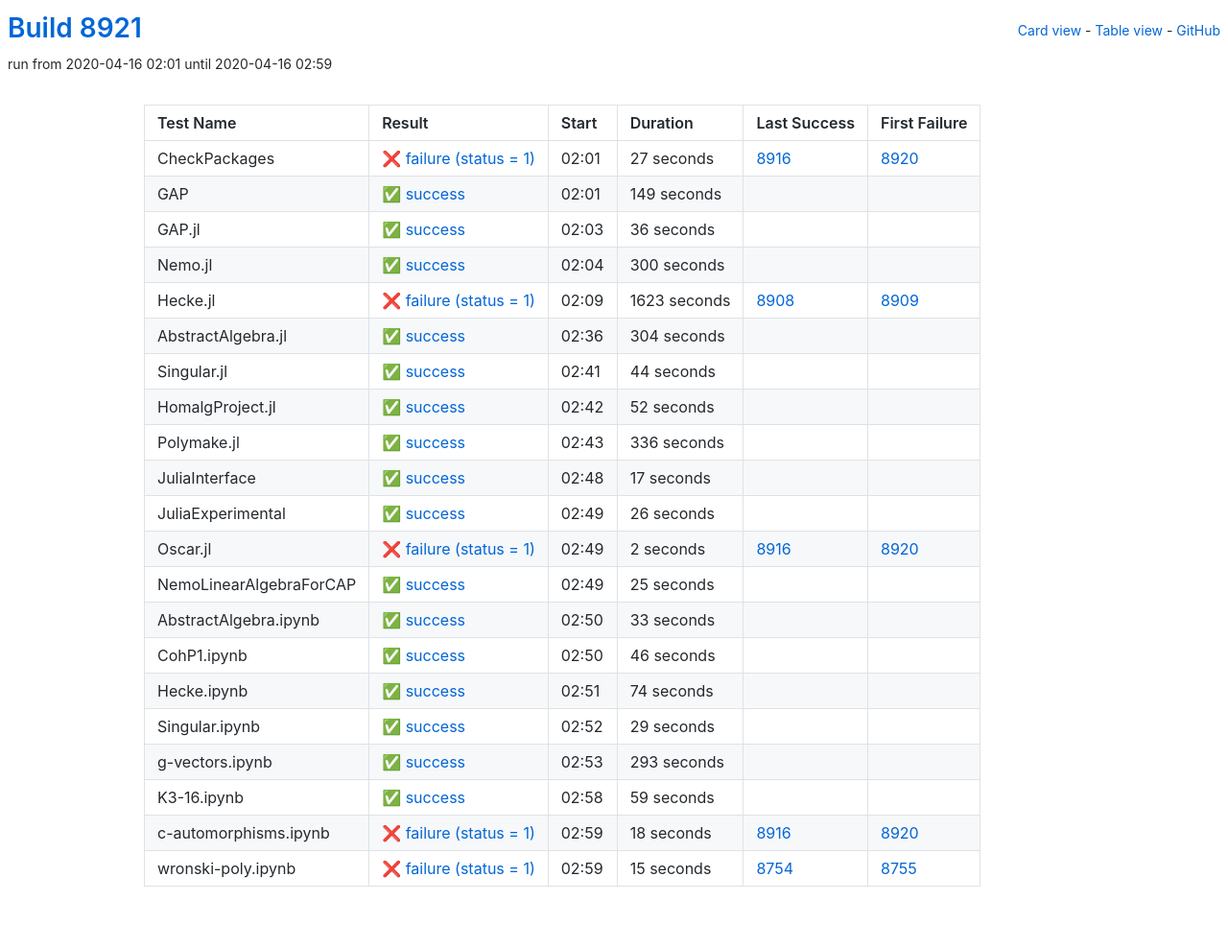
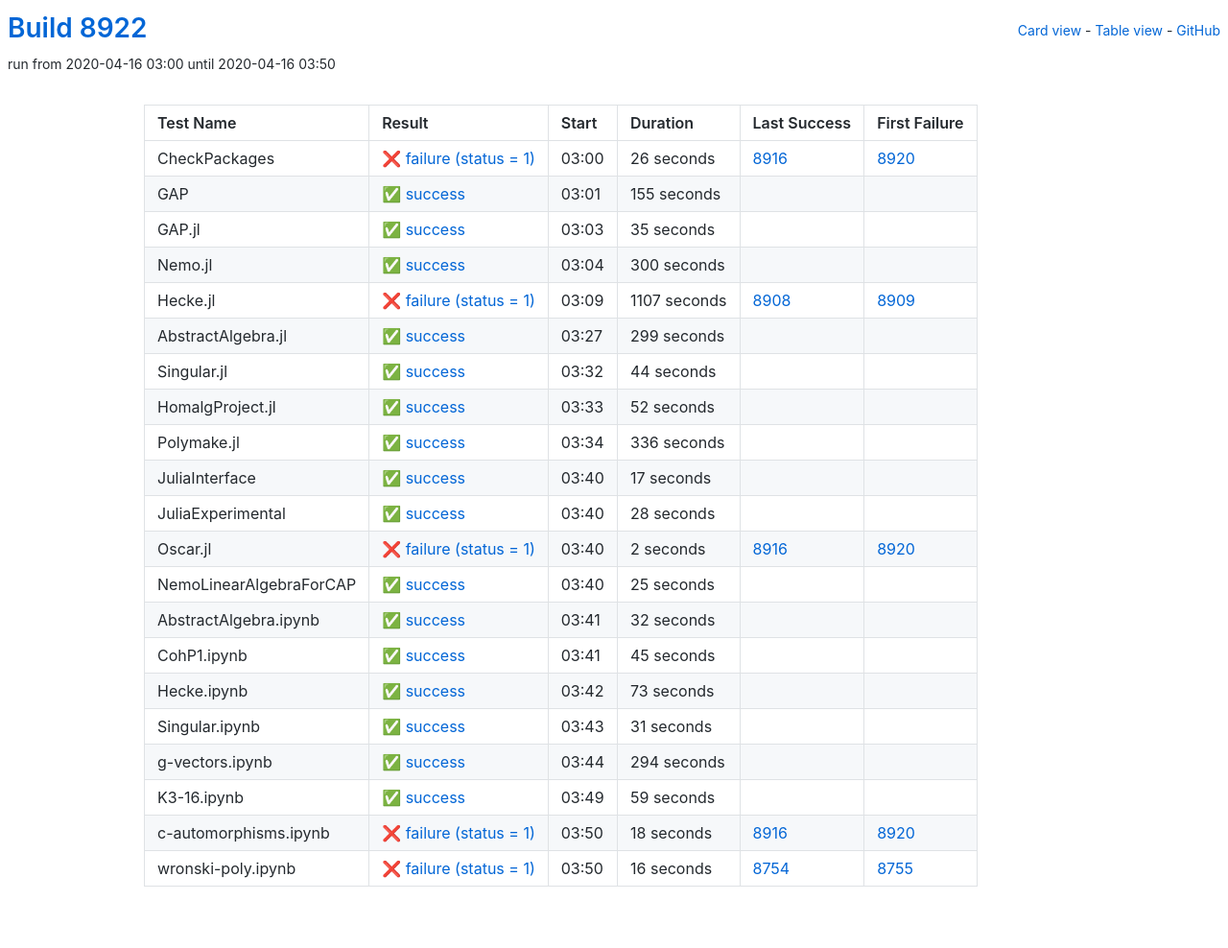
Before and after one commit to oscar-system/oscar-ci-status, a Jekyll site: the page built from table.html, in a window 1280 px wide. Shown: the whole page at 96% size. Built offline with Jekyll 4.4.1, drawn with Linux system fonts in a browser that asks for light colours.

Commit message:
Build 8922

```diff
--- a/_data/ci.yml
+++ b/_data/ci.yml
@@ -1,38 +1,38 @@
-build: 8921
-build_url: https://oscarci.mathematik.uni-kl.de/job/oscar/8921/
+build: 8922
+build_url: https://oscarci.mathematik.uni-kl.de/job/oscar/8922/
 job: oscar
 tests:
-- duration: 27
+- duration: 26
   exitcode: 1
   first_failure: 8920
   first_failure_url: https://oscarci.mathematik.uni-kl.de/job/oscar/8920/
   last_success: 8916
   last_success_url: https://oscarci.mathematik.uni-kl.de/job/oscar/8916/
-  log: https://oscarci.mathematik.uni-kl.de/job/oscar/8921/artifact/logs/build-8921/CheckPackages.log
+  log: https://oscarci.mathematik.uni-kl.de/job/oscar/8922/artifact/logs/build-8922/CheckPackages.log
   name: CheckPackages
-  start: 2020-04-16 02:01
+  start: 2020-04-16 03:00
   status: failure
   success: false
-- duration: 149
+- duration: 155
   exitcode: 0
   first_failure: false
   first_failure_url: null
   last_success: false
   last_success_url: null
-  log: https://oscarci.mathematik.uni-kl.de/job/oscar/8921/artifact/logs/build-8921/GAP.log
+  log: https://oscarci.mathematik.uni-kl.de/job/oscar/8922/artifact/logs/build-8922/GAP.log
   name: GAP
-  start: 2020-04-16 02:01
+  start: 2020-04-16 03:01
   status: success
   success: true
-- duration: 36
+- duration: 35
   exitcode: 0
   first_failure: false
   first_failure_url: null
   last_success: false
   last_success_url: null
-  log: https://oscarci.mathematik.uni-kl.de/job/oscar/8921/artifact/logs/build-8921/GAP.jl.log
+  log: https://oscarci.mathematik.uni-kl.de/job/oscar/8922/artifact/logs/build-8922/GAP.jl.log
   name: GAP.jl
-  start: 2020-04-16 02:03
+  start: 2020-04-16 03:03
   status: success
   success: true
 - duration: 300
@@ -41,31 +41,31 @@ tests:
   first_failure_url: null
   last_success: false
   last_success_url: null
-  log: https://oscarci.mathematik.uni-kl.de/job/oscar/8921/artifact/logs/build-8921/Nemo.jl.log
+  log: https://oscarci.mathematik.uni-kl.de/job/oscar/8922/artifact/logs/build-8922/Nemo.jl.log
   name: Nemo.jl
-  start: 2020-04-16 02:04
+  start: 2020-04-16 03:04
   status: success
   success: true
-- duration: 1623
+- duration: 1107
   exitcode: 1
   first_failure: 8909
   first_failure_url: https://oscarci.mathematik.uni-kl.de/job/oscar/8909/
   last_success: 8908
   last_success_url: https://oscarci.mathematik.uni-kl.de/job/oscar/8908/
-  log: https://oscarci.mathematik.uni-kl.de/job/oscar/8921/artifact/logs/build-8921/Hecke.jl.log
+  log: https://oscarci.mathematik.uni-kl.de/job/oscar/8922/artifact/logs/build-8922/Hecke.jl.log
   name: Hecke.jl
-  start: 2020-04-16 02:09
+  start: 2020-04-16 03:09
   status: failure
   success: false
-- duration: 304
+- duration: 299
   exitcode: 0
   first_failure: false
   first_failure_url: null
   last_success: false
   last_success_url: null
-  log: https://oscarci.mathematik.uni-kl.de/job/oscar/8921/artifact/logs/build-8921/AbstractAlgebra.jl.log
+  log: https://oscarci.mathematik.uni-kl.de/job/oscar/8922/artifact/logs/build-8922/AbstractAlgebra.jl.log
   name: AbstractAlgebra.jl
-  start: 2020-04-16 02:36
+  start: 2020-04-16 03:27
   status: success
   success: true
 - duration: 44
@@ -74,9 +74,9 @@ tests:
   first_failure_url: null
   last_success: false
   last_success_url: null
-  log: https://oscarci.mathematik.uni-kl.de/job/oscar/8921/artifact/logs/build-8921/Singular.jl.log
+  log: https://oscarci.mathematik.uni-kl.de/job/oscar/8922/artifact/logs/build-8922/Singular.jl.log
   name: Singular.jl
-  start: 2020-04-16 02:41
+  start: 2020-04-16 03:32
   status: success
   success: true
 - duration: 52
@@ -85,9 +85,9 @@ tests:
   first_failure_url: null
   last_success: false
   last_success_url: null
-  log: https://oscarci.mathematik.uni-kl.de/job/oscar/8921/artifact/logs/build-8921/HomalgProject.jl.log
+  log: https://oscarci.mathematik.uni-kl.de/job/oscar/8922/artifact/logs/build-8922/HomalgProject.jl.log
   name: HomalgProject.jl
-  start: 2020-04-16 02:42
+  start: 2020-04-16 03:33
   status: success
   success: true
 - duration: 336
@@ -96,9 +96,9 @@ tests:
   first_failure_url: null
   last_success: false
   last_success_url: null
-  log: https://oscarci.mathematik.uni-kl.de/job/oscar/8921/artifact/logs/build-8921/Polymake.jl.log
+  log: https://oscarci.mathematik.uni-kl.de/job/oscar/8922/artifact/logs/build-8922/Polymake.jl.log
   name: Polymake.jl
-  start: 2020-04-16 02:43
+  start: 2020-04-16 03:34
   status: success
   success: true
 - duration: 17
@@ -107,20 +107,20 @@ tests:
   first_failure_url: null
   last_success: false
   last_success_url: null
-  log: https://oscarci.mathematik.uni-kl.de/job/oscar/8921/artifact/logs/build-8921/JuliaInterface.log
+  log: https://oscarci.mathematik.uni-kl.de/job/oscar/8922/artifact/logs/build-8922/JuliaInterface.log
   name: JuliaInterface
-  start: 2020-04-16 02:48
+  start: 2020-04-16 03:40
   status: success
   success: true
-- duration: 26
+- duration: 28
   exitcode: 0
   first_failure: false
   first_failure_url: null
   last_success: false
   last_success_url: null
-  log: https://oscarci.mathematik.uni-kl.de/job/oscar/8921/artifact/logs/build-8921/JuliaExperimental.log
+  log: https://oscarci.mathematik.uni-kl.de/job/oscar/8922/artifact/logs/build-8922/JuliaExperimental.log
   name: JuliaExperimental
-  start: 2020-04-16 02:49
+  start: 2020-04-16 03:40
   status: success
   success: true
 - duration: 2
@@ -129,9 +129,9 @@ tests:
   first_failure_url: https://oscarci.mathematik.uni-kl.de/job/oscar/8920/
   last_success: 8916
   last_success_url: https://oscarci.mathematik.uni-kl.de/job/oscar/8916/
-  log: https://oscarci.mathematik.uni-kl.de/job/oscar/8921/artifact/logs/build-8921/Oscar.jl.log
+  log: https://oscarci.mathematik.uni-kl.de/job/oscar/8922/artifact/logs/build-8922/Oscar.jl.log
   name: Oscar.jl
-  start: 2020-04-16 02:49
+  start: 2020-04-16 03:40
   status: failure
   success: false
 - duration: 25
@@ -140,64 +140,64 @@ tests:
   first_failure_url: null
   last_success: false
   last_success_url: null
-  log: https://oscarci.mathematik.uni-kl.de/job/oscar/8921/artifact/logs/build-8921/NemoLinearAlgebraForCAP.log
+  log: https://oscarci.mathematik.uni-kl.de/job/oscar/8922/artifact/logs/build-8922/NemoLinearAlgebraForCAP.log
   name: NemoLinearAlgebraForCAP
-  start: 2020-04-16 02:49
+  start: 2020-04-16 03:40
   status: success
   success: true
-- duration: 33
+- duration: 32
   exitcode: 0
   first_failure: false
   first_failure_url: null
   last_success: false
   last_success_url: null
-  log: https://oscarci.mathematik.uni-kl.de/job/oscar/8921/artifact/logs/build-8921/AbstractAlgebra.ipynb.log
+  log: https://oscarci.mathematik.uni-kl.de/job/oscar/8922/artifact/logs/build-8922/AbstractAlgebra.ipynb.log
   name: AbstractAlgebra.ipynb
-  start: 2020-04-16 02:50
+  start: 2020-04-16 03:41
   status: success
   success: true
-- duration: 46
+- duration: 45
   exitcode: 0
   first_failure: false
   first_failure_url: null
   last_success: false
   last_success_url: null
-  log: https://oscarci.mathematik.uni-kl.de/job/oscar/8921/artifact/logs/build-8921/CohP1.ipynb.log
+  log: https://oscarci.mathematik.uni-kl.de/job/oscar/8922/artifact/logs/build-8922/CohP1.ipynb.log
   name: CohP1.ipynb
-  start: 2020-04-16 02:50
+  start: 2020-04-16 03:41
   status: success
   success: true
-- duration: 74
+- duration: 73
   exitcode: 0
   first_failure: false
   first_failure_url: null
   last_success: false
   last_success_url: null
-  log: https://oscarci.mathematik.uni-kl.de/job/oscar/8921/artifact/logs/build-8921/Hecke.ipynb.log
+  log: https://oscarci.mathematik.uni-kl.de/job/oscar/8922/artifact/logs/build-8922/Hecke.ipynb.log
   name: Hecke.ipynb
-  start: 2020-04-16 02:51
+  start: 2020-04-16 03:42
   status: success
   success: true
-- duration: 29
+- duration: 31
   exitcode: 0
   first_failure: false
   first_failure_url: null
   last_success: false
   last_success_url: null
-  log: https://oscarci.mathematik.uni-kl.de/job/oscar/8921/artifact/logs/build-8921/Singular.ipynb.log
+  log: https://oscarci.mathematik.uni-kl.de/job/oscar/8922/artifact/logs/build-8922/Singular.ipynb.log
   name: Singular.ipynb
-  start: 2020-04-16 02:52
+  start: 2020-04-16 03:43
   status: success
   success: true
-- duration: 293
+- duration: 294
   exitcode: 0
   first_failure: false
   first_failure_url: null
   last_success: false
   last_success_url: null
-  log: https://oscarci.mathematik.uni-kl.de/job/oscar/8921/artifact/logs/build-8921/g-vectors.ipynb.log
+  log: https://oscarci.mathematik.uni-kl.de/job/oscar/8922/artifact/logs/build-8922/g-vectors.ipynb.log
   name: g-vectors.ipynb
-  start: 2020-04-16 02:53
+  start: 2020-04-16 03:44
   status: success
   success: true
 - duration: 59
@@ -206,9 +206,9 @@ tests:
   first_failure_url: null
   last_success: false
   last_success_url: null
-  log: https://oscarci.mathematik.uni-kl.de/job/oscar/8921/artifact/logs/build-8921/K3-16.ipynb.log
+  log: https://oscarci.mathematik.uni-kl.de/job/oscar/8922/artifact/logs/build-8922/K3-16.ipynb.log
   name: K3-16.ipynb
-  start: 2020-04-16 02:58
+  start: 2020-04-16 03:49
   status: success
   success: true
 - duration: 18
@@ -217,19 +217,19 @@ tests:
   first_failure_url: https://oscarci.mathematik.uni-kl.de/job/oscar/8920/
   last_success: 8916
   last_success_url: https://oscarci.mathematik.uni-kl.de/job/oscar/8916/
-  log: https://oscarci.mathematik.uni-kl.de/job/oscar/8921/artifact/logs/build-8921/c-automorphisms.ipynb.log
+  log: https://oscarci.mathematik.uni-kl.de/job/oscar/8922/artifact/logs/build-8922/c-automorphisms.ipynb.log
   name: c-automorphisms.ipynb
-  start: 2020-04-16 02:59
+  start: 2020-04-16 03:50
   status: failure
   success: false
-- duration: 15
+- duration: 16
   exitcode: 1
   first_failure: 8755
   first_failure_url: https://oscarci.mathematik.uni-kl.de/job/oscar/8755/
   last_success: 8754
   last_success_url: https://oscarci.mathematik.uni-kl.de/job/oscar/8754/
-  log: https://oscarci.mathematik.uni-kl.de/job/oscar/8921/artifact/logs/build-8921/wronski-poly.ipynb.log
+  log: https://oscarci.mathematik.uni-kl.de/job/oscar/8922/artifact/logs/build-8922/wronski-poly.ipynb.log
   name: wronski-poly.ipynb
-  start: 2020-04-16 02:59
+  start: 2020-04-16 03:50
   status: failure
   success: false
```
Also changed, not shown: README.md.
